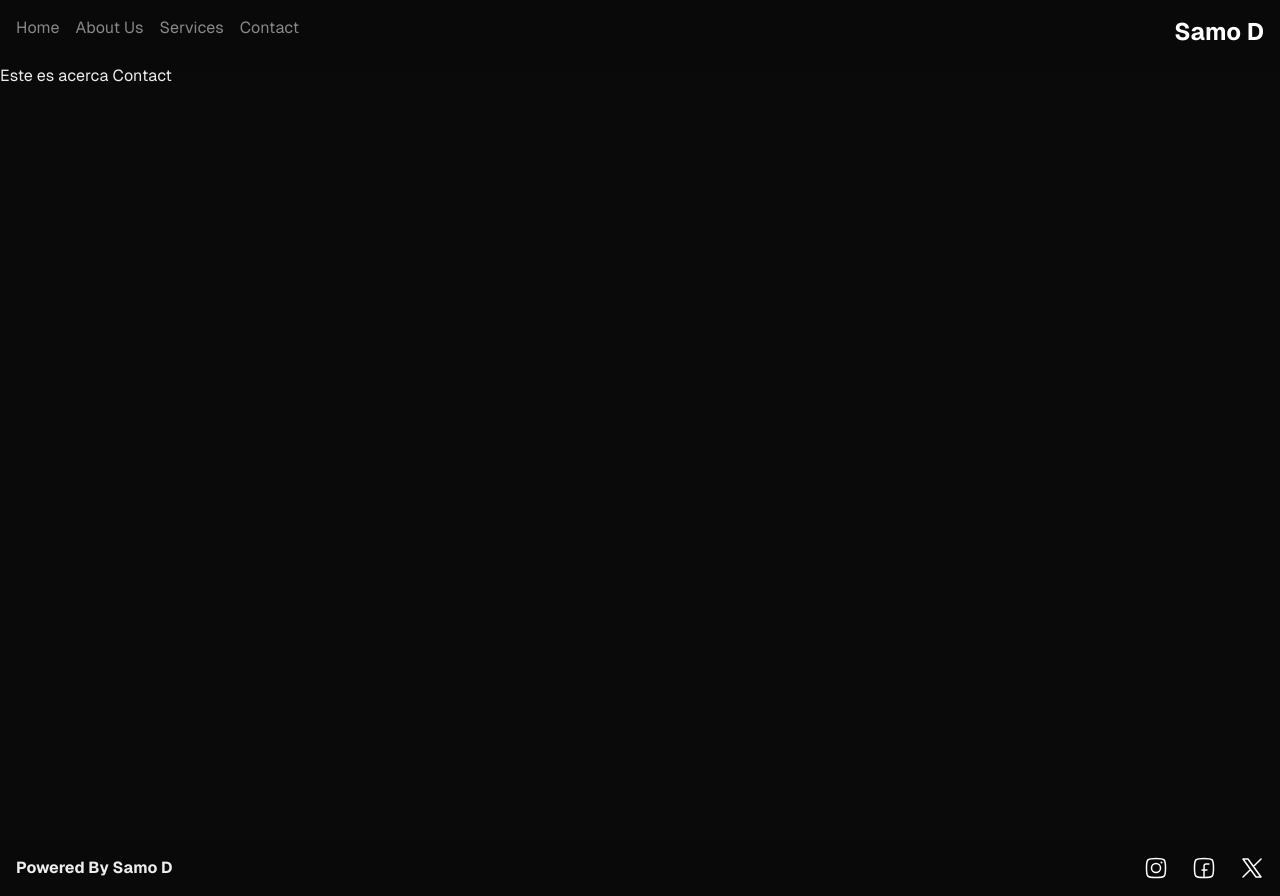
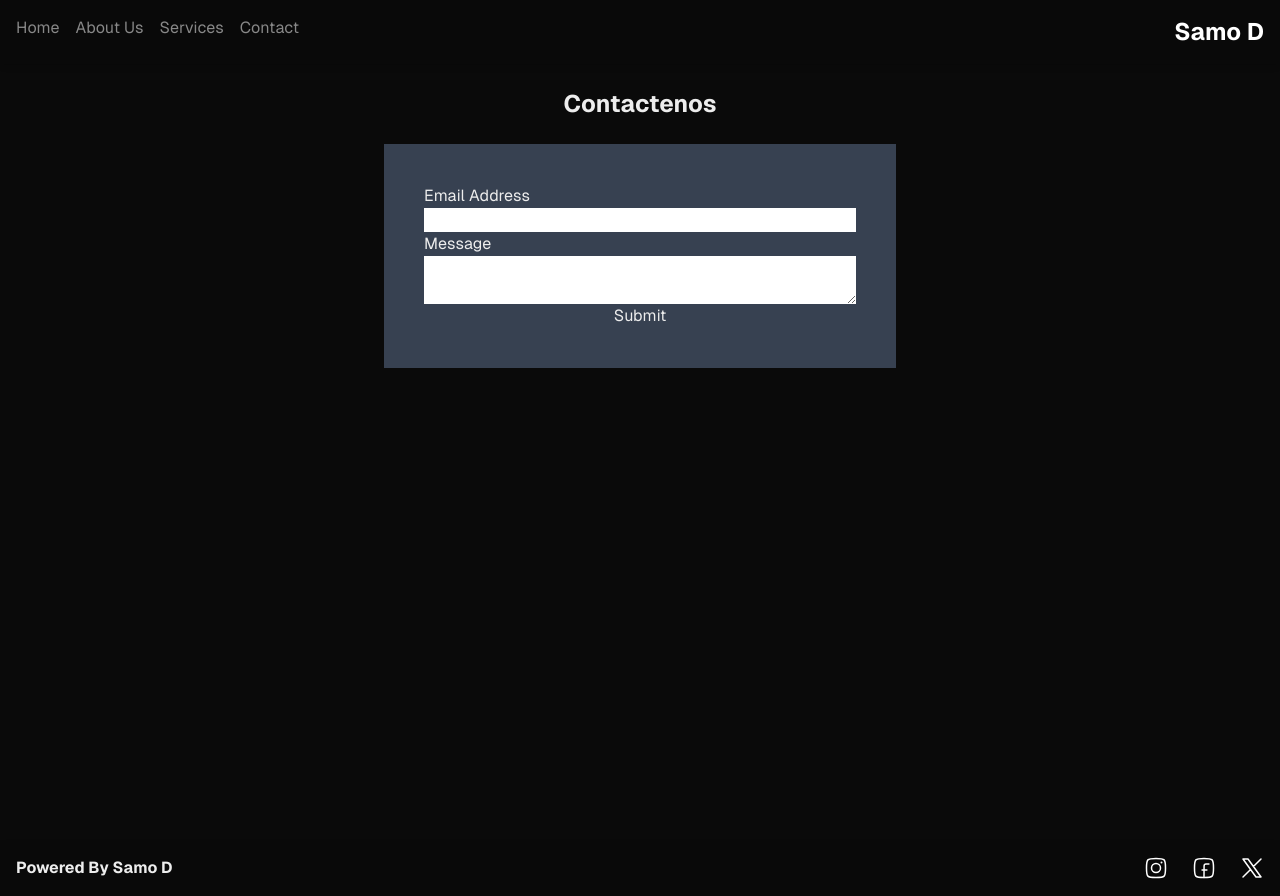
Before and after one commit to Albertscpv/landingsamo, a Next.js app: page /contacto in a window 1280 px wide. Built offline with nearby package versions, Linux system fonts and the light colour scheme; what @midudev/tailwind-animations would draw is missing.

Commit message:
contact form

```diff
--- a/package.json
+++ b/package.json
@@ -9,6 +9,7 @@
     "lint": "next lint"
   },
   "dependencies": {
+    "@formspree/react": "^2.5.1",
     "@midudev/tailwind-animations": "^0.1.0",
     "dotenv": "^16.4.5",
     "next": "14.2.15",
--- a/src/components/NavBar.tsx
+++ b/src/app/components/NavBar.tsx
@@ -23,9 +23,10 @@ const NavBar = () => {
                     </li>
                 ))}
             </ul>
-            <div className="flex gap-2 text-white font-bold text-2xl cursor-pointer">
+
+            <Link href='/' className='flex gap-2 text-white font-bold text-2xl cursor-pointer'>
                     Samo D
-            </div>
+            </Link>
         </div>
         </div>
     );
--- /dev/null
+++ b/src/app/components/email-template.tsx
@@ -0,0 +1,13 @@
+import * as React from 'react';
+
+interface EmailTemplateProps {
+  firstName: string;
+}
+
+export const EmailTemplate: React.FC<Readonly<EmailTemplateProps>> = ({
+  firstName,
+}) => (
+  <div>
+    <h1>Welcome, {firstName}!</h1>
+  </div>
+);
--- a/src/app/contacto/page.tsx
+++ b/src/app/contacto/page.tsx
@@ -1,9 +1,54 @@
+"use client";
+import { useForm, ValidationError } from '@formspree/react';
 
-const Contact = () => {
-    return(
-        <div>
-            <h1>Este es acerca Contact</h1>
-        </div>
-    )
+function ContactForm() {
+  const [state, handleSubmit] = useForm("xkndqpjd");
+  if (state.succeeded) {
+      return <p>Thanks for joining!</p>;
+  }
+  return (
+    <>
+    <h2 className='font-bold text-center text-2xl my-6'>Contactenos</h2>
+    <div className='flex place-content-center'>
+    <form
+          onSubmit={handleSubmit}
+          className='flex flex-col w-full md:w-1/2 xl:w-2/5 2xl:w-2/5 3xl:w-1/3 mx-auto p-8 md:p-10 2xl:p-12 3xl:p-14
+          bg-gray-700
+
+          '
+          >
+      <label htmlFor="email">
+        Email Address
+      </label>
+      <input
+        id="email"
+        type="email"
+        name="email"
+      />
+      <ValidationError
+        prefix="Email"
+        field="email"
+        errors={state.errors}
+      />
+      <label htmlFor="textarea">
+      Message
+      </label>
+      <textarea
+        id="message"
+        name="message"
+      />
+      <ValidationError
+        prefix="Message"
+        field="message"
+        errors={state.errors}
+      />
+      <button type="submit" disabled={state.submitting}>
+        Submit
+      </button>
+    </form>
+  </div>
+  </>
+  );
 }
-export default Contact;
+
+export default ContactForm;
--- a/src/app/layout.tsx
+++ b/src/app/layout.tsx
@@ -1,8 +1,8 @@
 import type { Metadata } from "next";
 import localFont from "next/font/local";
 import "./globals.css";
-import NavBar from "@/components/NavBar";
-import Footer from "@/components/Footer";
+import NavBar from "@/app/components/NavBar";
+import Footer from "@/app/components/Footer";
 
 
 const geistSans = localFont({
```
Also changed, not shown: src/app/components/Footer.tsx (renamed from src/components/Footer.tsx), src/app/components/IconsManager.tsx (renamed from src/components/IconsManager.tsx), 1 other file (tests, documents, lock files or other folders).
